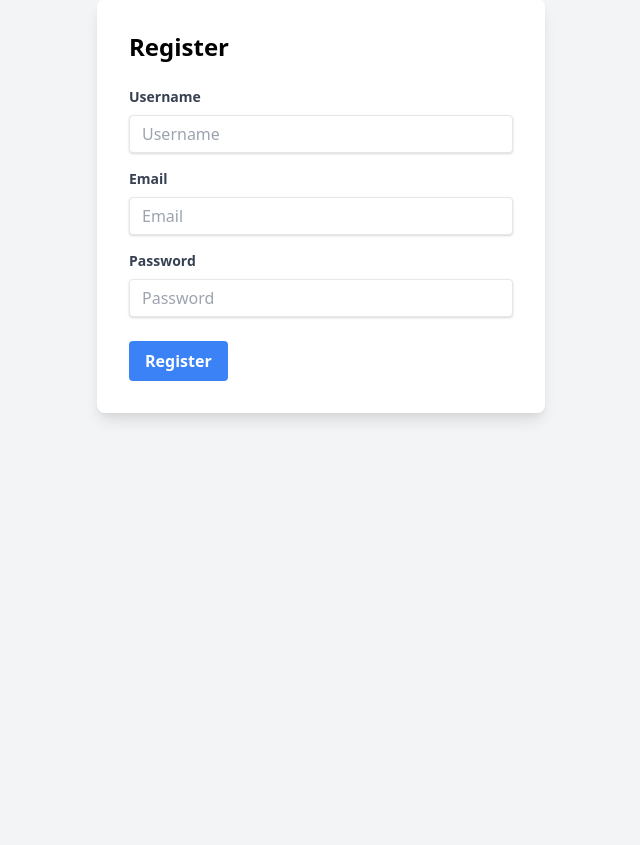
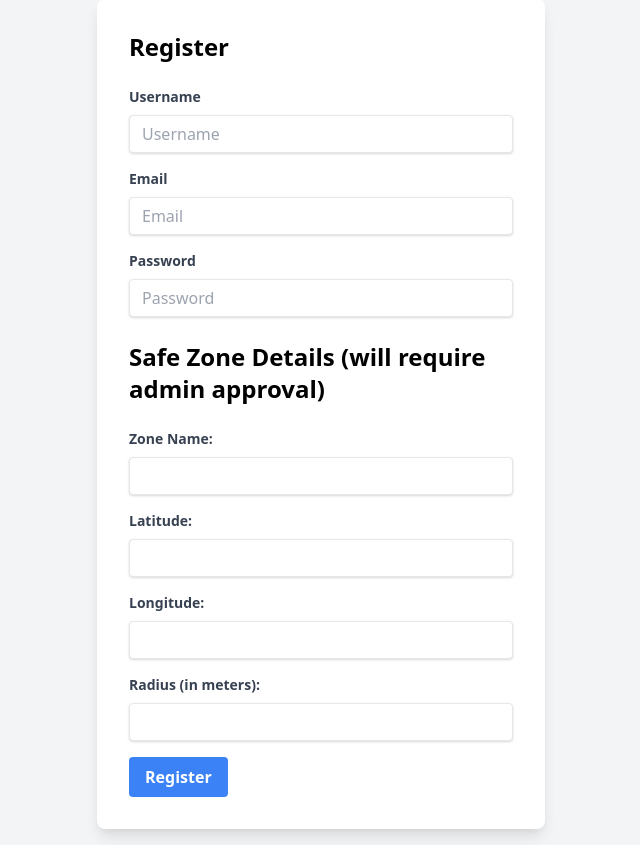
Before and after one commit to rishichop/BE_Project, a Flask app: page /register in a window 1280 px wide. Shown: the part 77-922 px from the top of the page, without its empty margins (319-959 px from the left). Before the commit the page ends 497 px from the top, so only its background shows below. Run offline with Flask 3, Linux system fonts and the light colour scheme; parts of the project's set-up code (start-up, migrations or seed data) failed here and were passed over; some libraries are stand-ins or nearby versions.

Commit message:
safe zone during registration and added error messages

```diff
--- a/app.py
+++ b/app.py
@@ -15,7 +15,7 @@ from flask_wtf.csrf import CSRFProtect
 from flask_cors import CORS
 import pyotp
 import requests
-from models import db, User, SafeZone, AuthenticationLog
+from models import db, User, SafeZone, AuthenticationLog, PendingSafeZone
 from config import Config
 from itsdangerous import URLSafeTimedSerializer
 import subprocess
@@ -160,72 +160,81 @@ def index():
 @app.route('/register', methods=['GET', 'POST'])
 def register():
     if request.method == 'POST':
-        username = request.form['username']
-        password = request.form['password']
-        email = request.form['email']
+        try:
+            username = request.form['username']
+            password = request.form['password']
+            email = request.form['email']
 
-        # Check if the username already exists
-        existing_user = User.query.filter_by(username=username).first()
-        if existing_user:
-            flash('Username already exists. Please choose a different one.', 'danger')
+            existing_user = User.query.filter_by(username=username).first()
+            if existing_user:
+                flash('Username already exists. Please choose a different one.', 'danger')
+                return redirect(url_for('register'))
+
+            user = User(username=username, email=email)
+            user.set_password(password)
+            db.session.add(user)
+            db.session.commit()
+
+            pending_zone = PendingSafeZone(
+                user_id=user.id,
+                zone_name=request.form['zone_name'],
+                latitude=float(request.form['latitude']),
+                longitude=float(request.form['longitude']),
+                radius=float(request.form['radius']) / 1000
+            )
+            db.session.add(pending_zone)
+            db.session.commit()
+
+            flash('Registration successful. Your safe zone is pending approval by the admin.', 'info')
+            return redirect(url_for('login'))
+
+        except Exception as e:
+            db.session.rollback()
+            app.logger.error(f"Registration error: {e}")
+            flash(f'{e}. Please try again.', 'danger')
             return redirect(url_for('register'))
-
-        user = User(username=username, email=email)
-        user.set_password(password)
-        db.session.add(user)
-        db.session.commit()
-        send_verification_email(user)
-
-        flash('Registration successful. Please check your email to verify your account.', 'success')
-        return redirect(url_for('login'))
 
     return render_template('register.html')
 
 @app.route('/login', methods=['GET', 'POST'])
-# @limiter.limit("5 per minute")
 def login():
     if request.method == 'POST':
-        username = request.form['username']
-        password = request.form['password']
-        latitude = request.form.get('latitude')
-        longitude = request.form.get('longitude')
-        print("ip: ", request.headers.get('X-Forwarded-For', request.remote_addr))
+        try:
+            username = request.form['username']
+            password = request.form['password']
+            latitude = request.form.get('latitude')
+            longitude = request.form.get('longitude')
 
-        print(username, password, latitude, longitude)
+            user = User.query.filter_by(username=username).first()
+            if user and user.check_password(password):
+                location = {'latitude': latitude, 'longitude': longitude}
+                session['location'] = location
 
-        user = User.query.filter_by(username=username).first()
+                if user.totp_enabled:
+                    session['requires_2fa'] = True
+                    session['user_id'] = user.id
+                    totp = user.get_totp()
+                    send_totp(user, totp)
+                    return redirect(url_for('totp_verify'))
 
-        if user and user.check_password(password):
-            # Get location from browser or IP
-            # location = {'latitude': latitude, 'longitude': longitude} if latitude and longitude \
-            #     else get_ip_geolocation(request.headers.get('X-Forwarded-For', request.remote_addr))
-            location = {'latitude': latitude, 'longitude': longitude}
-            session['location'] = location
-            print(location)
+                if not location or location['latitude'] == '' or location['longitude'] == '':
+                    flash('Could not determine your location. Make sure your GPS is on.', 'warning')
+                    return redirect(url_for('login'))
 
-            if user.totp_enabled:
-                session['requires_2fa'] = True
-                session['user_id'] = user.id
-                totp = user.get_totp()
-                send_totp(user, totp)
-                print(totp)
-                return redirect(url_for('totp_verify'))
-
-            if not location or location['latitude'] == '' or location['longitude'] == '':
-                flash('Could not determine your location.\nMake sure your gps is on.')
+                if is_within_safe_zone(user, location):
+                    login_user(user)
+                    log_authentication(user.id, True, location)
+                    return redirect(url_for('dashboard'))
+                else:
+                    flash("You are not within your safe zone.", 'danger')
+                    log_authentication(user.id, False, location)
+                    return redirect(url_for('login'))
+            else:
+                flash('Invalid credentials', 'danger')
                 return redirect(url_for('login'))
-
-            if is_within_safe_zone(user, location):
-                login_user(user)
-                log_authentication(user.id, True, location)
-                return redirect(url_for('dashboard'))
-
-            else:
-                flash("Not within location")
-                log_authentication(user.id, False, location)
-                return redirect(url_for('login'))
-        else:
-            flash('Invalid credentials')
+        except Exception as e:
+            app.logger.error(f"Login error: {e}")
+            flash(f'{e}. Please try again.', 'danger')
             return redirect(url_for('login'))
 
     return render_template('login.html')
@@ -238,14 +247,20 @@ def totp_verify():
     user = User.query.get(session['user_id'])
 
     if request.method == 'POST':
-        totp_code = request.form['totp_code']
-        if user and user.totp_enabled and user.verify_totp(totp_code):
-            login_user(user)
-            log_authentication(user.id, True, session.get('location'), True)
-            session.pop('requires_2fa', None)
-            return redirect(url_for('dashboard'))
-        flash('Invalid TOTP code')
+        try:
+            totp_code = request.form['totp_code']
+            if user and user.totp_enabled and user.verify_totp(totp_code):
+                login_user(user)
+                log_authentication(user.id, True, session.get('location'), True)
+                session.pop('requires_2fa', None)
+                return redirect(url_for('dashboard'))
+            flash('Invalid TOTP code', 'danger')
+        except Exception as e:
+            app.logger.error(f"TOTP verification error: {e}")
+            flash(f'{e}.', 'danger')
+
     return render_template('totp_setup.html', user=user)
+
 
 @app.route('/dashboard')
 @login_required
@@ -260,14 +275,27 @@ def dashboard():
 @login_required
 def safe_zones():
     if request.method == 'POST':
-        zone_name = request.form['zone_name']
-        latitude = float(request.form['latitude'])
-        longitude = float(request.form['longitude'])
-        radius = float(request.form['radius'])
-        safe_zone = SafeZone(user_id=current_user.id, zone_name=zone_name, latitude=latitude, longitude=longitude, radius=radius)
-        db.session.add(safe_zone)
-        db.session.commit()
-        flash('Safe zone added successfully')
+        try:
+            zone_name = request.form['zone_name']
+            latitude = float(request.form['latitude'])
+            longitude = float(request.form['longitude'])
+            radius = float(request.form['radius']) / 1000
+
+            safe_zone = SafeZone(
+                user_id=current_user.id,
+                zone_name=zone_name,
+                latitude=latitude,
+                longitude=longitude,
+                radius=radius
+            )
+            db.session.add(safe_zone)
+            db.session.commit()
+            flash('Safe zone added successfully', 'success')
+        except Exception as e:
+            db.session.rollback()
+            app.logger.error(f"Safe zone creation error: {e}")
+            flash(f'{e}. Please try again.', 'danger')
+
     safe_zones = SafeZone.query.filter_by(user_id=current_user.id).all()
     return render_template('safe_zones.html', safe_zones=safe_zones)
 
@@ -313,9 +341,19 @@ def haversine(lat1, lon1, lat2, lon2):
     return distance
 
 def log_authentication(user_id, status, location, totp_used=False):
-    log = AuthenticationLog(user_id=user_id, status='success' if status else 'failed', location_used=f"{location['latitude']}, {location['longitude']}", totp_used=totp_used)
-    db.session.add(log)
-    db.session.commit()
+    try:
+        log = AuthenticationLog(
+            user_id=user_id,
+            status='success' if status else 'failed',
+            location_used=f"{location['latitude']}, {location['longitude']}",
+            totp_used=totp_used
+        )
+        db.session.add(log)
+        db.session.commit()
+    except Exception as e:
+        db.session.rollback()
+        app.logger.error(f"Failed to log authentication: {e}")
+
 
 # Error handling
 @app.errorhandler(404)
--- a/templates/register.html
+++ b/templates/register.html
@@ -15,11 +15,29 @@
         </div>
         <div class="mb-6">
             <label class="block text-gray-700 text-sm font-bold mb-2" for="password">Password</label>
-            <input class="shadow appearance-none border rounded w-full py-2 px-3 text-gray-700 leading-tight focus:outline-none focus:shadow-outline" id="password" name="password" type="password" placeholder="Password">
+            <input class="shadow appearance-none border rounded w-full py-2 px-3 text-gray-700 leading-tight focus:outline-none focus:shadow-outline" id="password" name="password" type="password" placeholder="Password" required>
+        </div>
+        <h2 class="text-2xl font-bold mb-6">Safe Zone Details (will require admin approval)</h2>
+        <div class="mb-4">
+            <label class="block text-gray-700 text-sm font-bold mb-2" for="zone_name">Zone Name:</label>
+            <input class="shadow appearance-none border rounded w-full py-2 px-3 text-gray-700 leading-tight focus:outline-none focus:shadow-outline" type="text" name="zone_name" required>
+        </div>
+        <div class="mb-4">
+            <label class="block text-gray-700 text-sm font-bold mb-2" for="latitude">Latitude:</label>
+            <input class="shadow appearance-none border rounded w-full py-2 px-3 text-gray-700 leading-tight focus:outline-none focus:shadow-outline" type="text" name="latitude" id="latitude" required>
+        </div>
+        <div class="mb-4">
+            <label class="block text-gray-700 text-sm font-bold mb-2" for="longitude">Longitude:</label>
+            <input class="shadow appearance-none border rounded w-full py-2 px-3 text-gray-700 leading-tight focus:outline-none focus:shadow-outline" type="text" name="longitude" id="longitude" required>
+        </div>
+        <div class="mb-4">
+            <label class="block text-gray-700 text-sm font-bold mb-2" for="radius">Radius (in meters):</label>
+            <input class="shadow appearance-none border rounded w-full py-2 px-3 text-gray-700 leading-tight focus:outline-none focus:shadow-outline" type="number" name="radius" min="10" required>
         </div>
         <div class="flex items-center justify-between">
             <button class="bg-blue-500 hover:bg-blue-700 text-white font-bold py-2 px-4 rounded focus:outline-none focus:shadow-outline" type="submit">Register</button>
         </div>
     </form>
 </div>
+<script src="{{ url_for('static', filename='js/safe_zones.js') }}"></script>
 {% endblock %}
--- a/templates/safe_zones.html
+++ b/templates/safe_zones.html
@@ -29,7 +29,7 @@
         <h3 class="text-xl font-bold mb-4">Your Safe Zones</h3>
         <ul>
             {% for zone in safe_zones %}
-                <li class="mb-2">{{ zone.zone_name }} - ({{ zone.latitude }}, {{ zone.longitude }}) - Radius: {{ zone.radius }} km</li>
+                <li class="mb-2">{{ zone.zone_name }} - ({{ zone.latitude }}, {{ zone.longitude }}) - Radius: {{ zone.radius }} m</li>
             {% endfor %}
         </ul>
     </div>
```
Also changed, not shown: migrations/versions/b62245bc7c33_add_pendingsafezone_model.py (added, +38 -0 lines).
